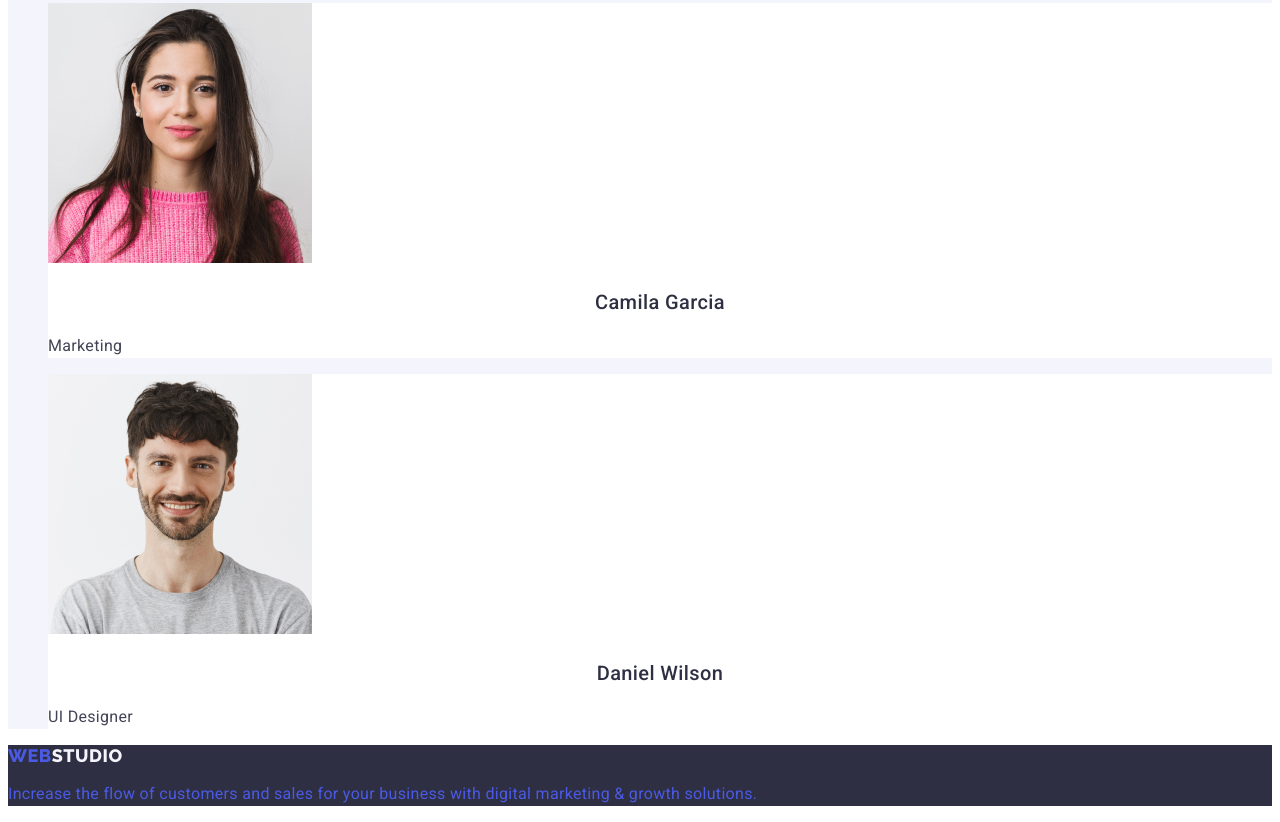
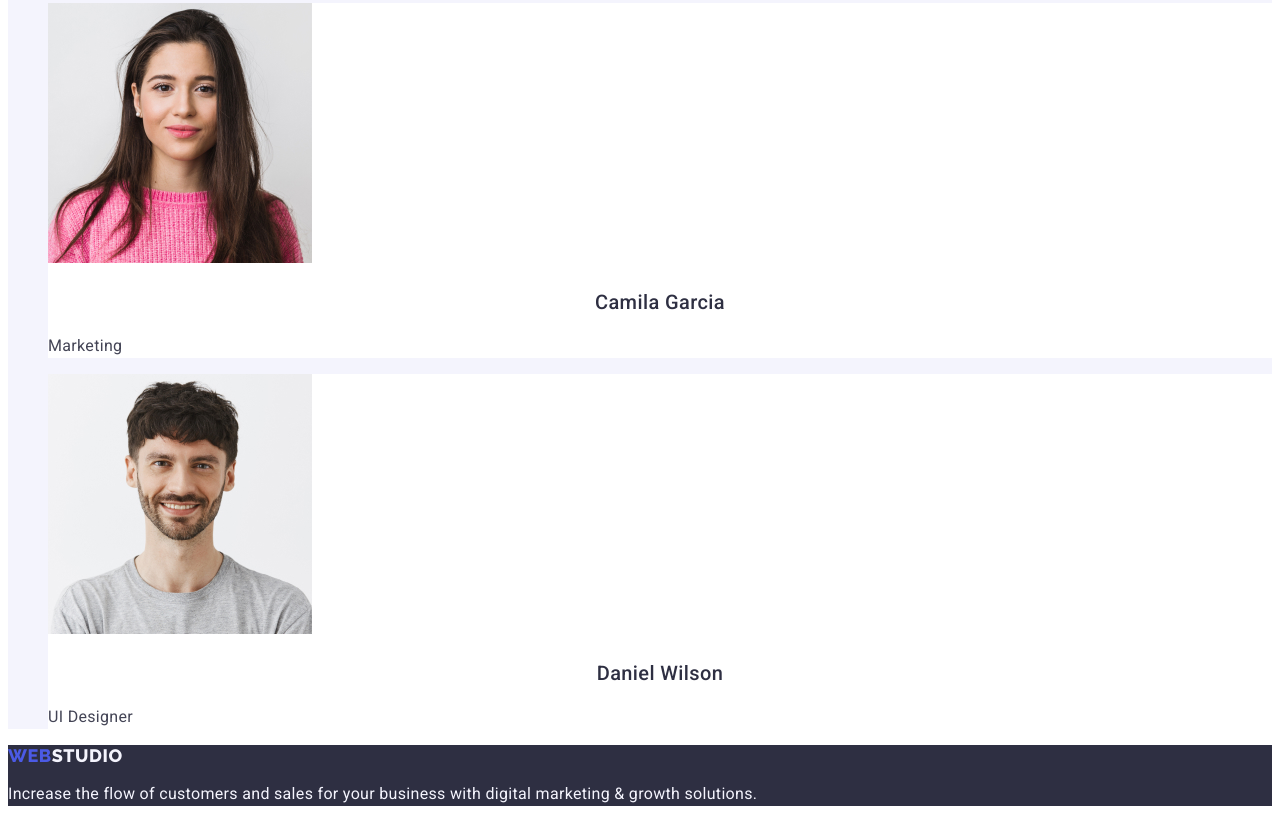
Before and after one commit to Karina2023h/goit-markup-hw-02, a plain HTML site: page index.html in a window 1280 px wide. Shown: the part 2566-3388 px from the top of the page. Drawn offline with Linux system fonts and the light colour scheme.

Commit message:
portfolio

```diff
--- a/css/styles.css
+++ b/css/styles.css
@@ -233,7 +233,7 @@ info-link:focus {
 .footer-text,
 .footer-studio {
   background-color: var(--dark);
-  color: var(--primary-brand);
+  color: var(--light);
 }
 
 .footer-logo.link {
```
